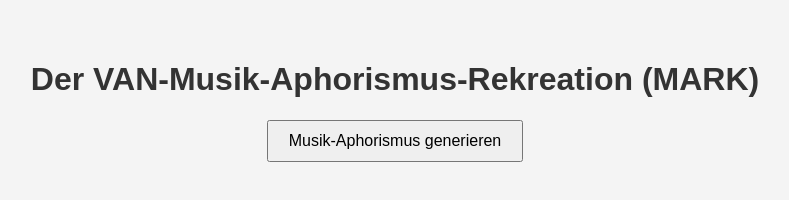
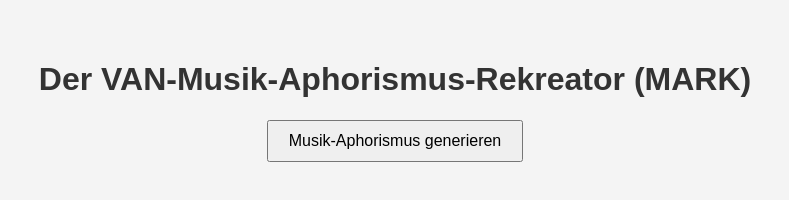
Before and after one commit to Arnoldinho1979/MARK, a plain HTML site: page index.html in a window 1280 px wide. Shown: the whole page, without its empty margins (245-1034 px from the left). Drawn offline with Linux system fonts and the light colour scheme.

Commit message:
Update index.html

```diff
--- a/index.html
+++ b/index.html
@@ -36,7 +36,7 @@
     </style>
 </head>
 <body>
-    <h1>Der VAN-Musik-Aphorismus-Rekreation (MARK)</h1>
+    <h1>Der VAN-Musik-Aphorismus-Rekreator (MARK)</h1>
     <button id="generate">Musik-Aphorismus generieren</button>
     <div id="aphorismus" class="aphorismus"></div>
     <div id="quelle" class="quelle"></div>
```
